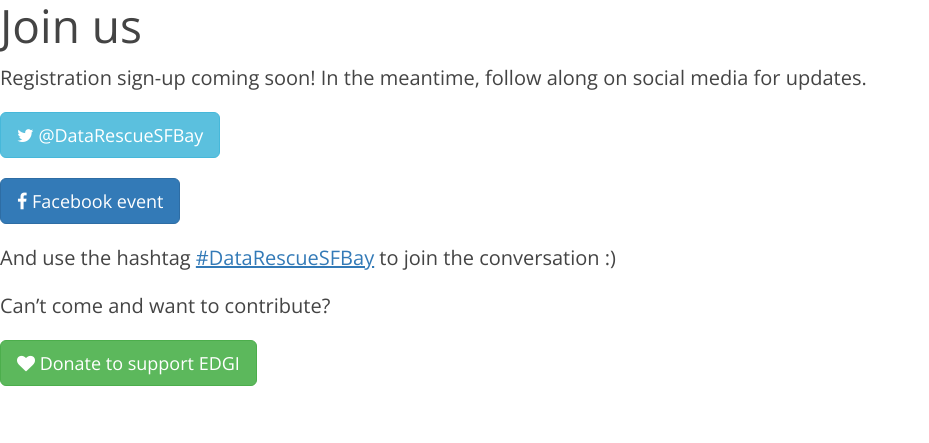
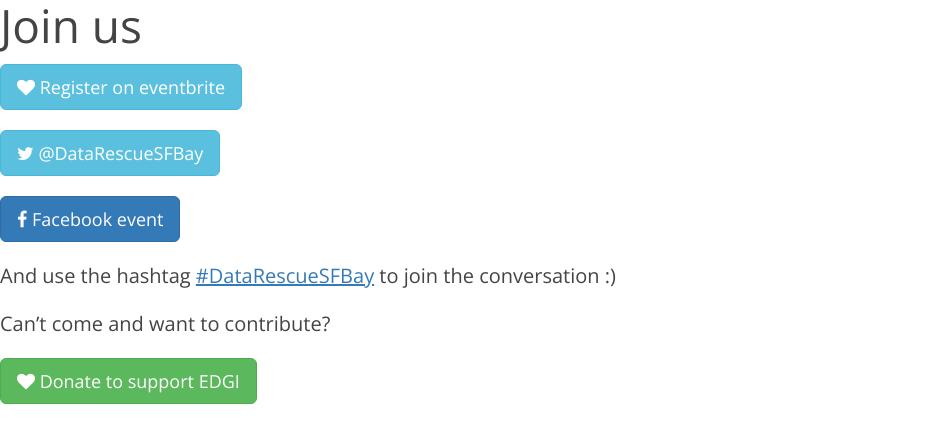
Before and after one commit to suchthis/DataRescueSFBay.github.io, a Jekyll site: the page built from 2016/_posts/2014-01-02-join.md, in a window 1280 px wide. Shown: the top 443 px of the page, without its empty margins (0-929 px from the left). Built offline with Jekyll 4.4.1, drawn with Linux system fonts in a browser that asks for light colours; nearby versions of some CDN libraries; our own code applies the rules of GitHub Pages for plain Markdown files.

Commit message:
add eventbrite link

```diff
--- a/2016/_posts/2014-01-02-join.md
+++ b/2016/_posts/2014-01-02-join.md
@@ -7,7 +7,9 @@
 
 # Join us
 
-Registration sign-up coming soon! In the meantime, follow along on social media for updates.
+<a class="btn btn-info btn-lg" href="https://datarescuesfbay.eventbrite.com">
+  <i class="fa fa-heart"></i> Register on eventbrite
+</a>
 
 <a class="btn btn-info btn-lg" href="https://twitter.com/DataRescueSFBay">
   <i class="fa fa-twitter"></i> @DataRescueSFBay
```
